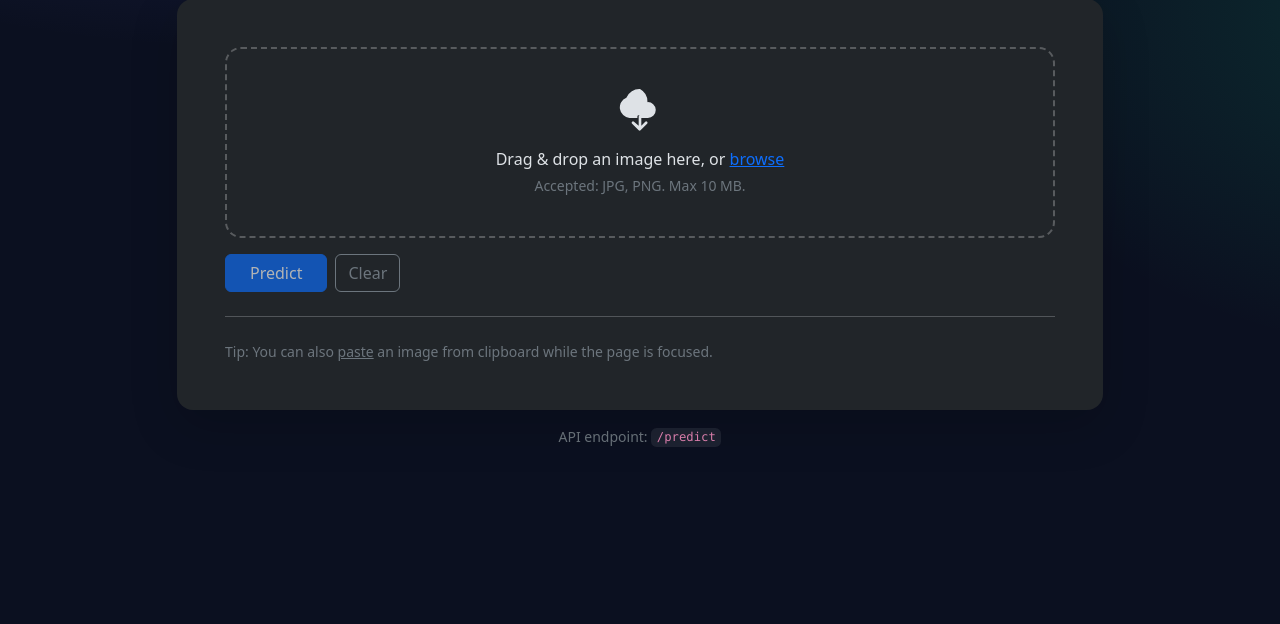
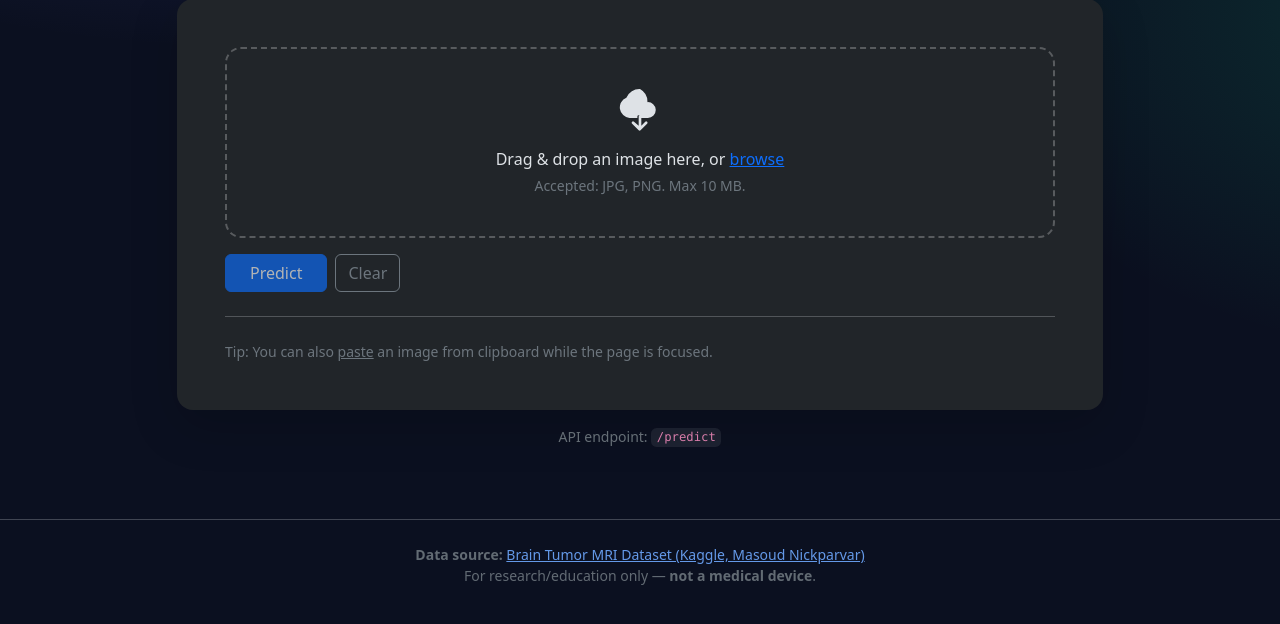
Before and after one commit to Rahul-Devloper/brainTumorDetection, a Flask app: page / in a window 1280 px wide. Shown: the part 151-775 px from the top of the page. Run offline with Flask 3, Linux system fonts and the light colour scheme; parts of the project's set-up code (start-up, migrations or seed data) failed here and were passed over.

Commit message:
added kaggle link

```diff
--- a/notebooks/api/static/index.css
+++ b/notebooks/api/static/index.css
@@ -39,3 +39,6 @@ body {
 
 .small-muted { color: rgba(255,255,255,.6); font-size: .9rem; }
 code.inline { background: rgba(255,255,255,.08); padding: .15rem .35rem; border-radius: .35rem; }
+
+.app-footer a { text-decoration: underline; }
+.app-footer { opacity: .9; }
--- a/notebooks/api/templates/index.html
+++ b/notebooks/api/templates/index.html
@@ -115,5 +115,20 @@
 
   <!-- Your scripts -->
   <script src="{{ url_for('static', filename='index.js') }}"></script>
+  <hr class="my-4">
+
+<footer class="app-footer text-center small text-secondary">
+  <div>
+    <strong>Data source:</strong>
+    <a href="https://www.kaggle.com/datasets/masoudnickparvar/brain-tumor-mri-dataset"
+       target="_blank" rel="noopener noreferrer">
+      Brain Tumor MRI Dataset (Kaggle, Masoud Nickparvar)
+    </a>
+  </div>
+  <div>
+    For research/education only — <span class="fw-semibold">not a medical device</span>.
+  </div>
+</footer>
+
 </body>
 </html>
```
